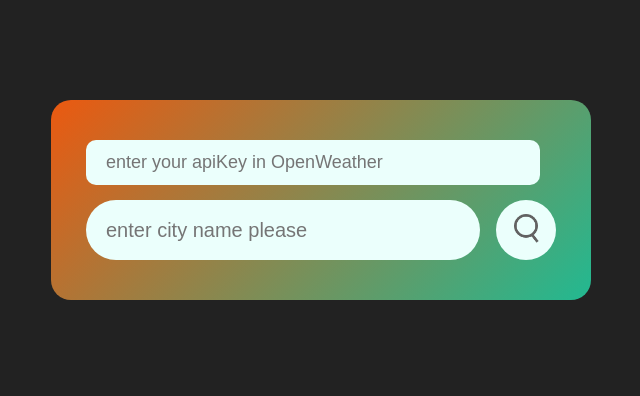
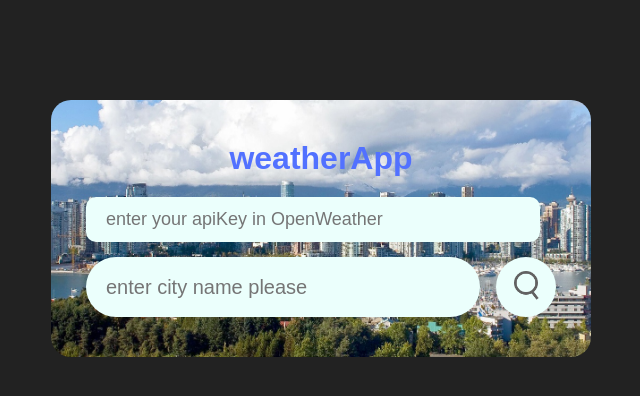
Before and after one commit to KevinYih/weatherApp, a plain HTML site: page index.html in a window 1280 px wide. Shown: the whole page, without its empty margins (319-959 px from the left). Drawn offline with Linux system fonts and the light colour scheme.

Commit message:
update the bg of home page

```diff
--- a/index.html
+++ b/index.html
@@ -7,6 +7,7 @@
   </head>
   <body>
     <div class="card">
+      <div class="logo"><h1>weatherApp</h1></div>
       <div class="keyInput">
         <input
           type="password"
--- a/style.css
+++ b/style.css
@@ -11,8 +11,9 @@ body {
 .card {
   width: 90%;
   max-width: 470px;
-  background: linear-gradient(135deg, #eb5910, #22b991);
-  /* background-image: url("images/bg_clear.jpg"); */
+  background: #222;
+  /* linear-gradient(135deg, #eb5910, #22b991); */
+  background-image: url("images/cardBg.jpg");
   background-size: cover;
   background-position: center;
   background-repeat: no-repeat;
@@ -23,6 +24,11 @@ body {
   border-radius: 20px;
   padding: 40px 35px;
   text-align: center;
+}
+
+.logo {
+  color: #5271ff;
+  margin-bottom: 20px;
 }
 
 .keyInput {
```
Also changed, not shown: images/cardBg.jpg (added).
